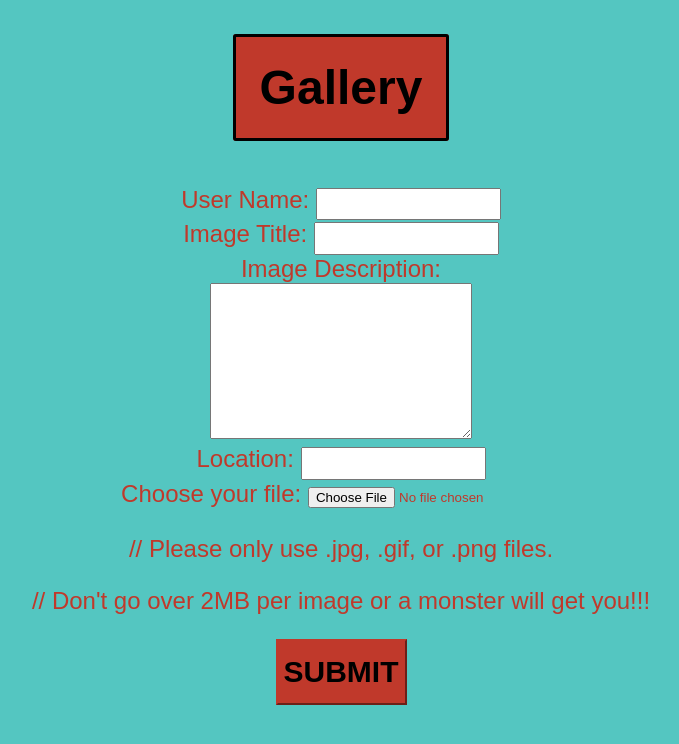
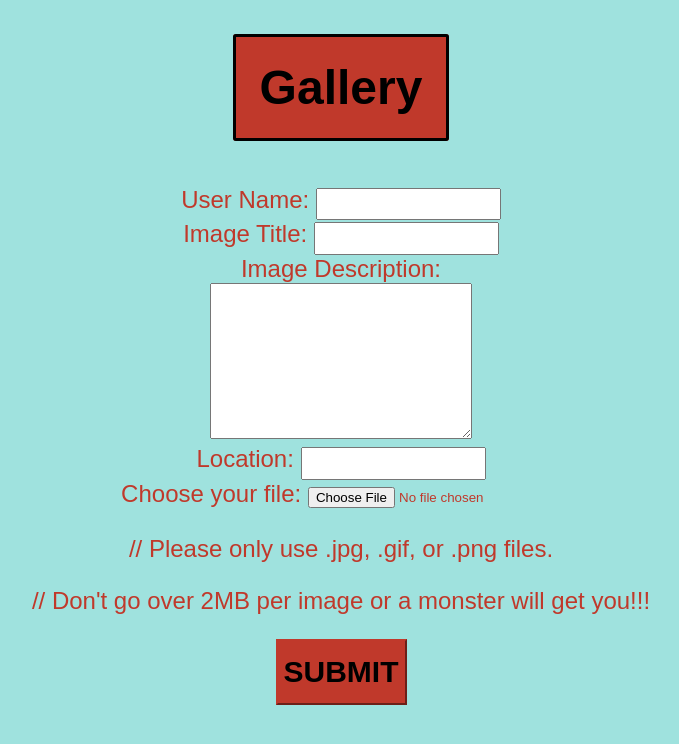
Before and after one commit to lpommers/KEA_Gallery, a PHP site: page /upload.php in a window 1280 px wide. Shown: the top 744 px of the page, without its empty margins (299-978 px from the left). Run offline with PHP 8.4, Linux system fonts and the light colour scheme; some web fonts are replaced.

Commit message:
color background

```diff
--- a/style.css
+++ b/style.css
@@ -1,5 +1,5 @@
 body {
-	background-color: #54c6c1;
+	background-color: #9fe2de;
 	font-family: 'Rambla', sans-serif;
 	margin-right: 2em;
 	margin-left: 2em;
```
